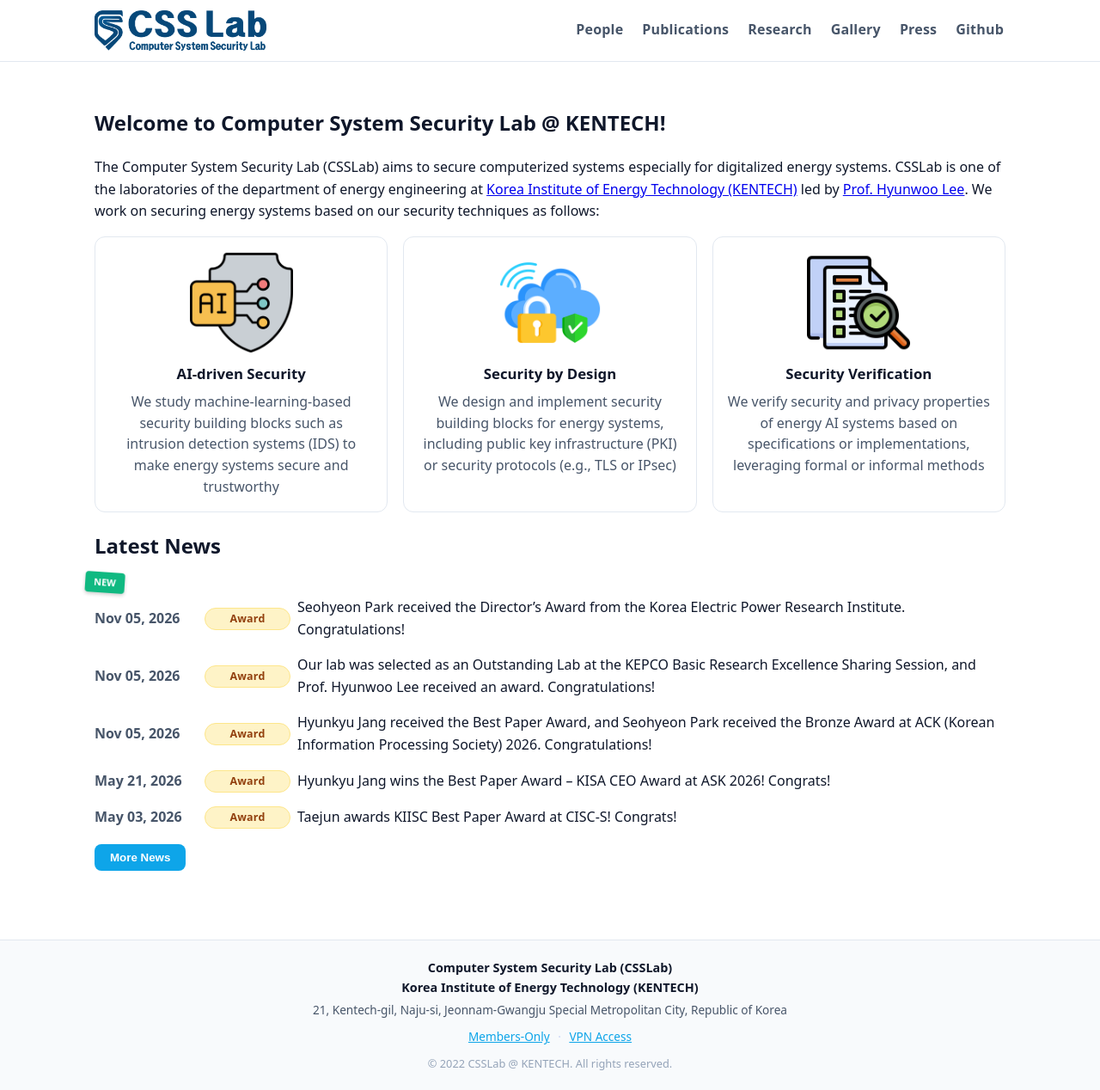
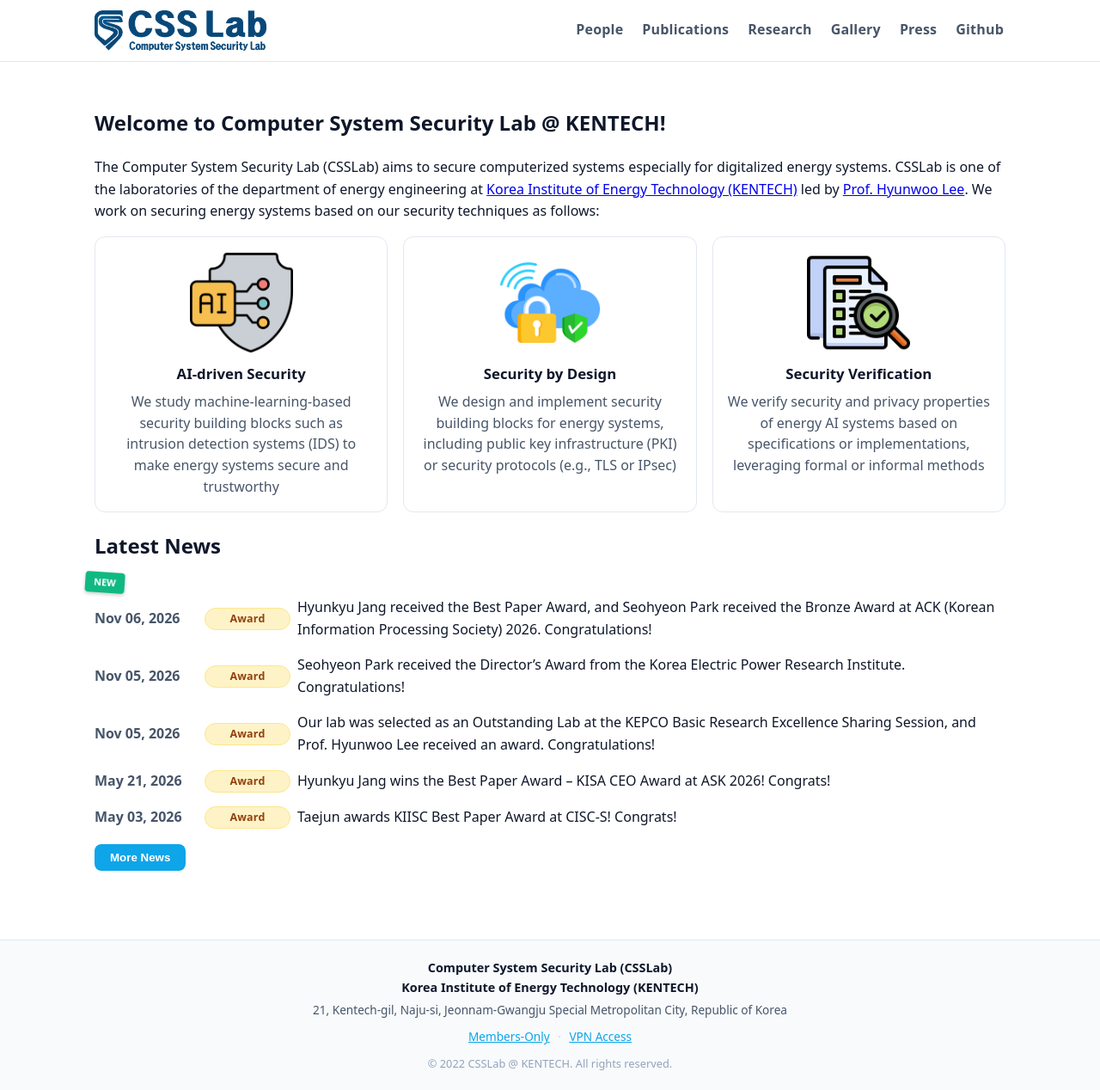
Before and after one commit to comsyssec/comsyssec.github.io, a Jekyll site: the page built from index.md, in a window 1280 px wide. Shown: the whole page at 86% size. Built offline with Jekyll 4.4.1, drawn with Linux system fonts in a browser that asks for light colours.

Commit message:
news section updated.

```diff
--- a/_data/news.yml
+++ b/_data/news.yml
@@ -8,8 +8,8 @@
   category: award
   title: "Our lab was selected as an Outstanding Lab at the KEPCO Basic Research Excellence Sharing Session, and Prof. Hyunwoo Lee received an award. Congratulations!"
 
-- sort_key: 20261105010000
-  date: 2026-11-05
+- sort_key: 20261106010000
+  date: 2026-11-06
   category: award
   title: "Hyunkyu Jang received the Best Paper Award, and Seohyeon Park received the Bronze Award at ACK (Korean Information Processing Society) 2026. Congratulations!"
 
```
